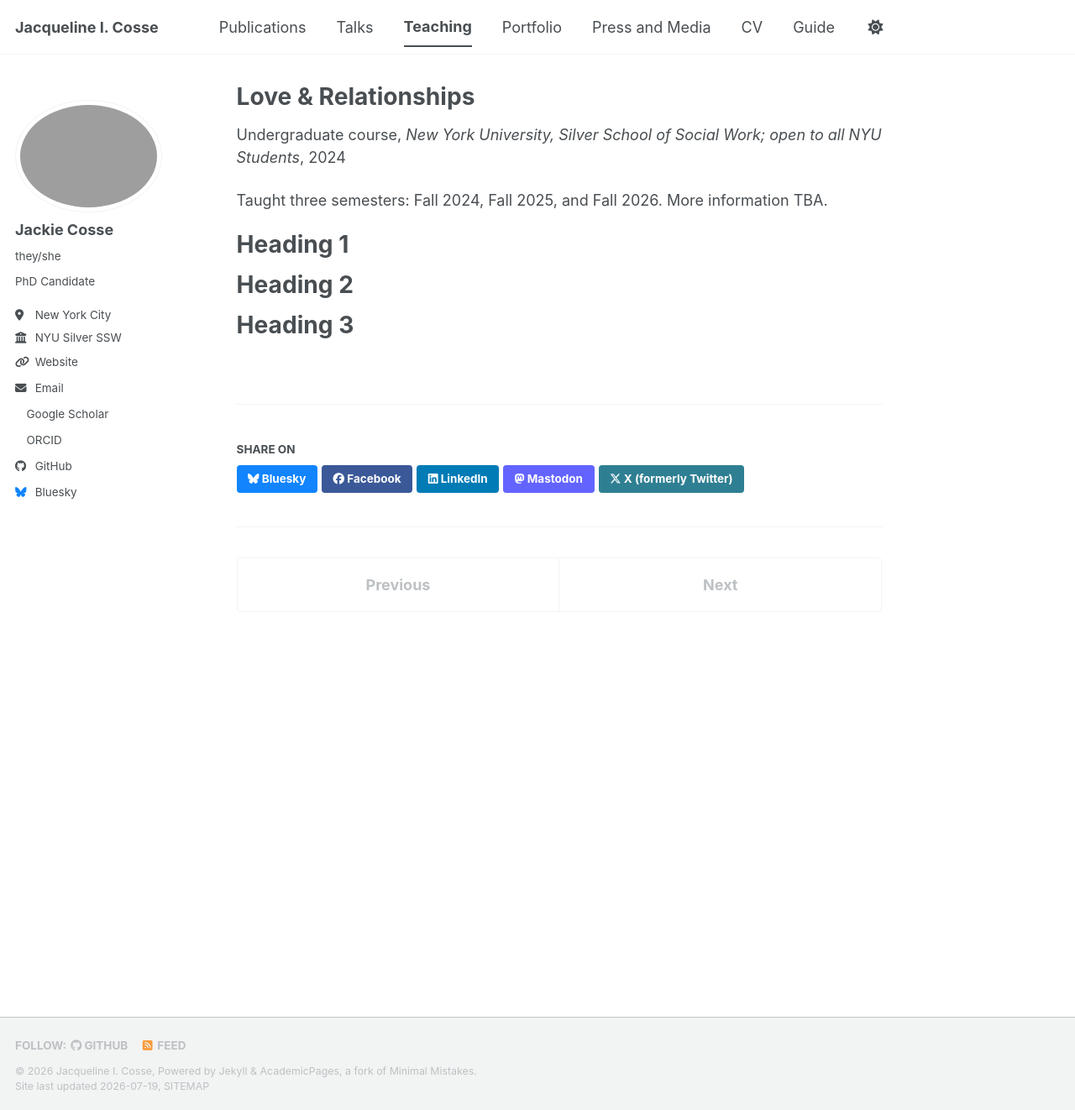
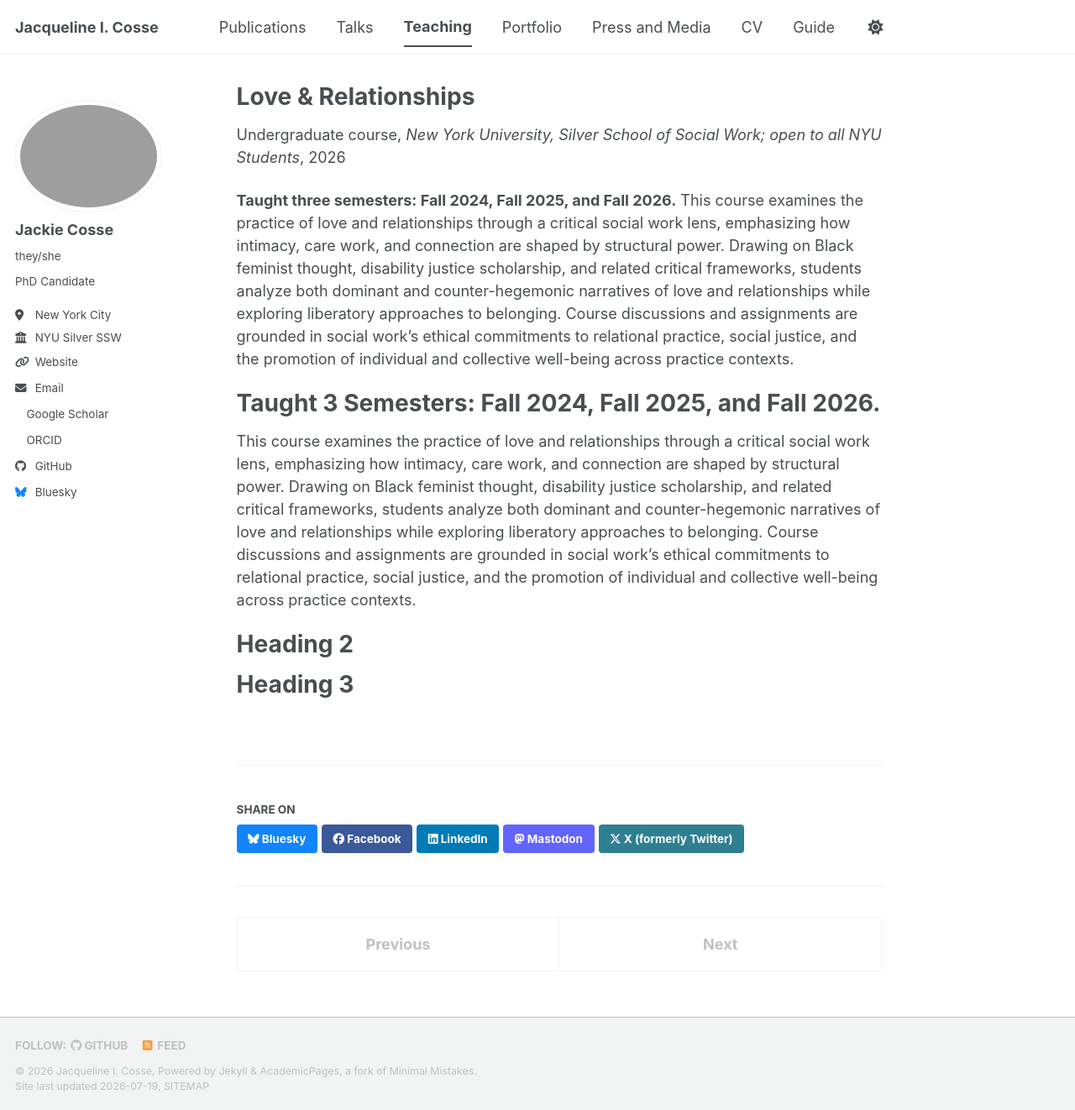
Before and after one commit to jackiecosse/jackiecosse.com, a Jekyll site: the page built from _teaching/2014-L&R-fall-teaching.md, in a window 1280 px wide and 1322 px high. Shown: the whole window at 84% size. Built offline with Jekyll 4.4.1, drawn with Linux system fonts in a browser that asks for light colours; a style sheet for code colours, icons or effects is not loaded.

Commit message:
Update 2014-L&R-fall-teaching.md

```diff
--- a/_teaching/2014-L&R-fall-teaching.md
+++ b/_teaching/2014-L&R-fall-teaching.md
@@ -4,14 +4,17 @@
 type: "Undergraduate course"
 permalink: /teaching/love-and-relationships
 venue: "New York University, Silver School of Social Work; open to all NYU Students"
-date: 2024-09-01
+date: 2026-09-01
 location: "New York, New York"
 ---
 
-Taught three semesters: Fall 2024, Fall 2025, and Fall 2026. More information TBA.
+<b>Taught three semesters: Fall 2024, Fall 2025, and Fall 2026.</b>
+This course examines the practice of love and relationships through a critical social work lens, emphasizing how intimacy, care work, and connection are shaped by structural power. Drawing on Black feminist thought, disability justice scholarship, and related critical frameworks, students analyze both dominant and counter-hegemonic narratives of love and relationships while exploring liberatory approaches to belonging. Course discussions and assignments are grounded in social work’s ethical commitments to relational practice, social justice, and the promotion of individual and collective well-being across practice contexts.
 
-Heading 1
+Taught 3 Semesters: Fall 2024, Fall 2025, and Fall 2026.
 ======
+This course examines the practice of love and relationships through a critical social work lens, emphasizing how intimacy, care work, and connection are shaped by structural power. Drawing on Black feminist thought, disability justice scholarship, and related critical frameworks, students analyze both dominant and counter-hegemonic narratives of love and relationships while exploring liberatory approaches to belonging. Course discussions and assignments are grounded in social work’s ethical commitments to relational practice, social justice, and the promotion of individual and collective well-being across practice contexts.
+
 
 Heading 2
 ======
```
